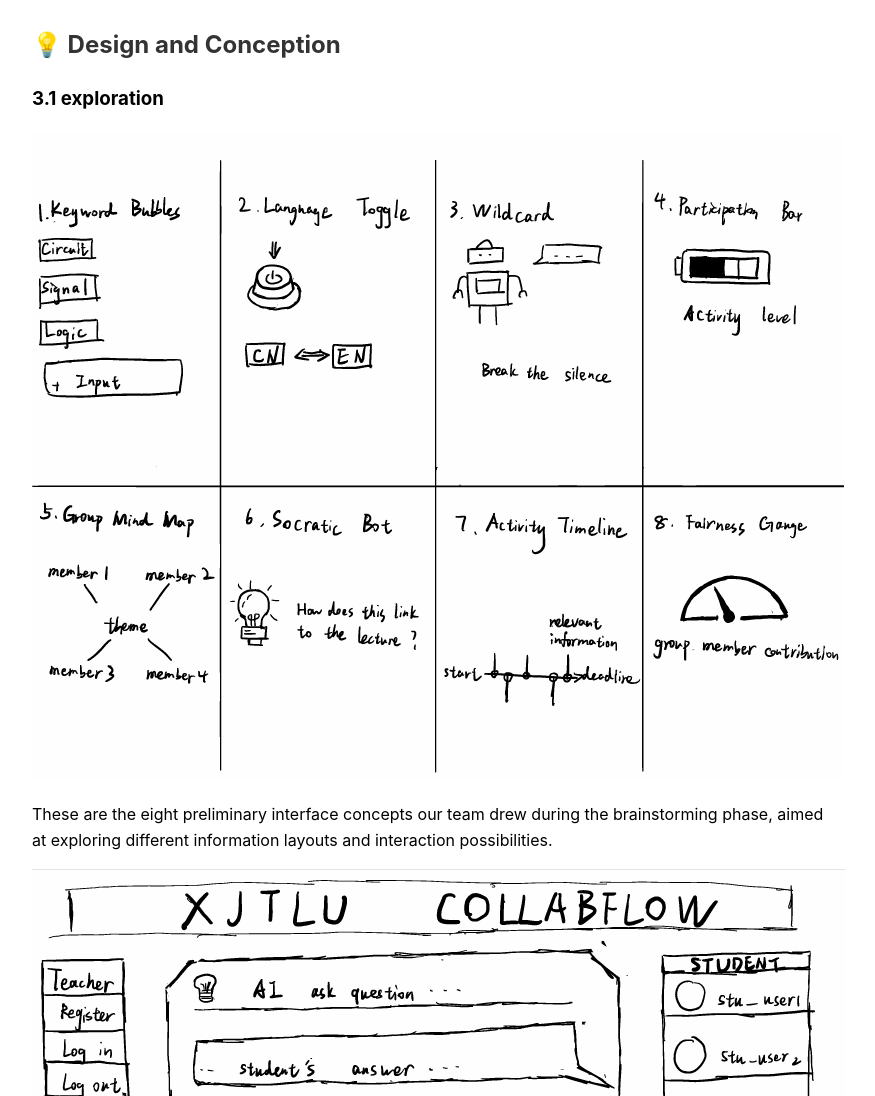
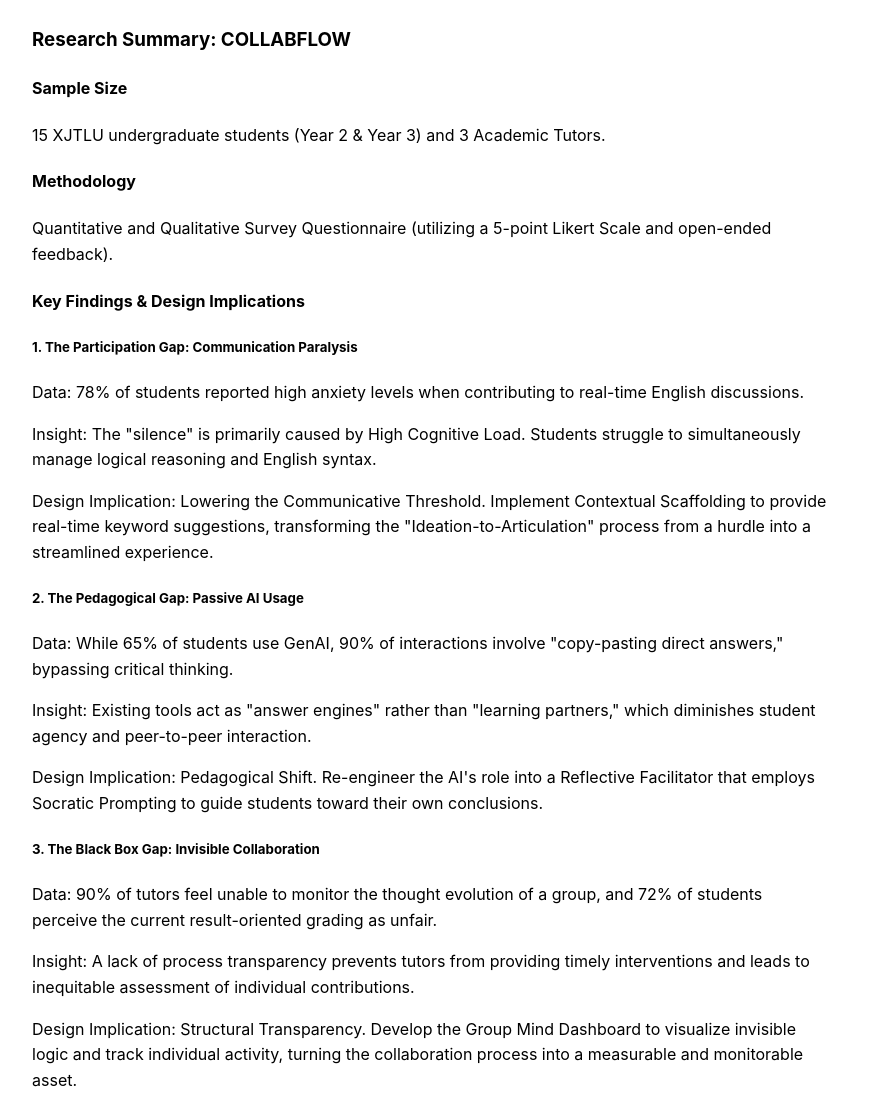
Before and after one commit to sshunuo/sshunuo.github.io, a plain HTML site: page index.html in a window 1280 px wide. Shown: the part 7949-9045 px from the top of the page, without its empty margins (208-1083 px from the left). Drawn offline with Linux system fonts and the light colour scheme.

Commit message:
Update index.html

```diff
--- a/index.html
+++ b/index.html
@@ -81,6 +81,24 @@
         <img src="images\interview1.jpg" alt="interview1">
         <img src="images\interview2.jpg" alt="interview2">
         <img src="images\interview3.jpg" alt="interview3">
+        <h3>Research Summary: COLLABFLOW</h3>
+        <h4>Sample Size</h4>
+        <p>15 XJTLU undergraduate students (Year 2 & Year 3) and 3 Academic Tutors.</p>
+        <h4>Methodology</h4>
+        <p>Quantitative and Qualitative Survey Questionnaire (utilizing a 5-point Likert Scale and open-ended feedback).</p>
+        <h4>Key Findings & Design Implications</h4>
+        <h5>1. The Participation Gap: Communication Paralysis</h5>
+        <p>Data: 78% of students reported high anxiety levels when contributing to real-time English discussions.</p>
+        <p>Insight: The "silence" is primarily caused by High Cognitive Load. Students struggle to simultaneously manage logical reasoning and English syntax.</p>
+        <p>Design Implication: Lowering the Communicative Threshold. Implement Contextual Scaffolding to provide real-time keyword suggestions, transforming the "Ideation-to-Articulation" process from a hurdle into a streamlined experience.</p>
+        <h5>2. The Pedagogical Gap: Passive AI Usage</h5>
+        <p>Data: While 65% of students use GenAI, 90% of interactions involve "copy-pasting direct answers," bypassing critical thinking.</p>
+        <p>Insight: Existing tools act as "answer engines" rather than "learning partners," which diminishes student agency and peer-to-peer interaction.</p>
+        <p>Design Implication: Pedagogical Shift. Re-engineer the AI's role into a Reflective Facilitator that employs Socratic Prompting to guide students toward their own conclusions.</p>
+        <h5>3. The Black Box Gap: Invisible Collaboration</h5>
+        <p>Data: 90% of tutors feel unable to monitor the thought evolution of a group, and 72% of students perceive the current result-oriented grading as unfair.</p>
+        <p>Insight: A lack of process transparency prevents tutors from providing timely interventions and leads to inequitable assessment of individual contributions.</p>
+        <p>Design Implication: Structural Transparency. Develop the Group Mind Dashboard to visualize invisible logic and track individual activity, turning the collaboration process into a measurable and monitorable asset.</p>
     </section>
 
     <section>
```
